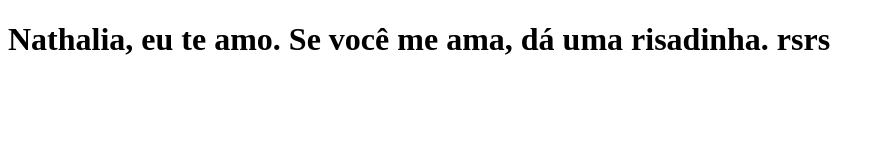
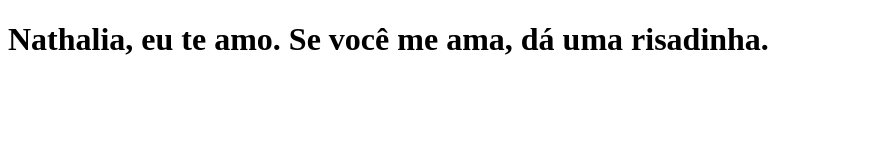
Before and after one commit to Tbcmelo/clone-tabnews, a Next.js app: page / in a window 1280 px wide. Shown: the top 160 px of the page, without its empty margins (0-885 px from the left). Built offline with nearby package versions, Linux system fonts and the light colour scheme.

Commit message:
remove "rsrs"

```diff
--- a/pages/index.js
+++ b/pages/index.js
@@ -1,5 +1,5 @@
 function Home(){
-    return <h1>Nathalia, eu te amo. Se você me ama, dá uma risadinha. rsrs</h1>;
+    return <h1>Nathalia, eu te amo. Se você me ama, dá uma risadinha.</h1>;
 
 }
 
```
